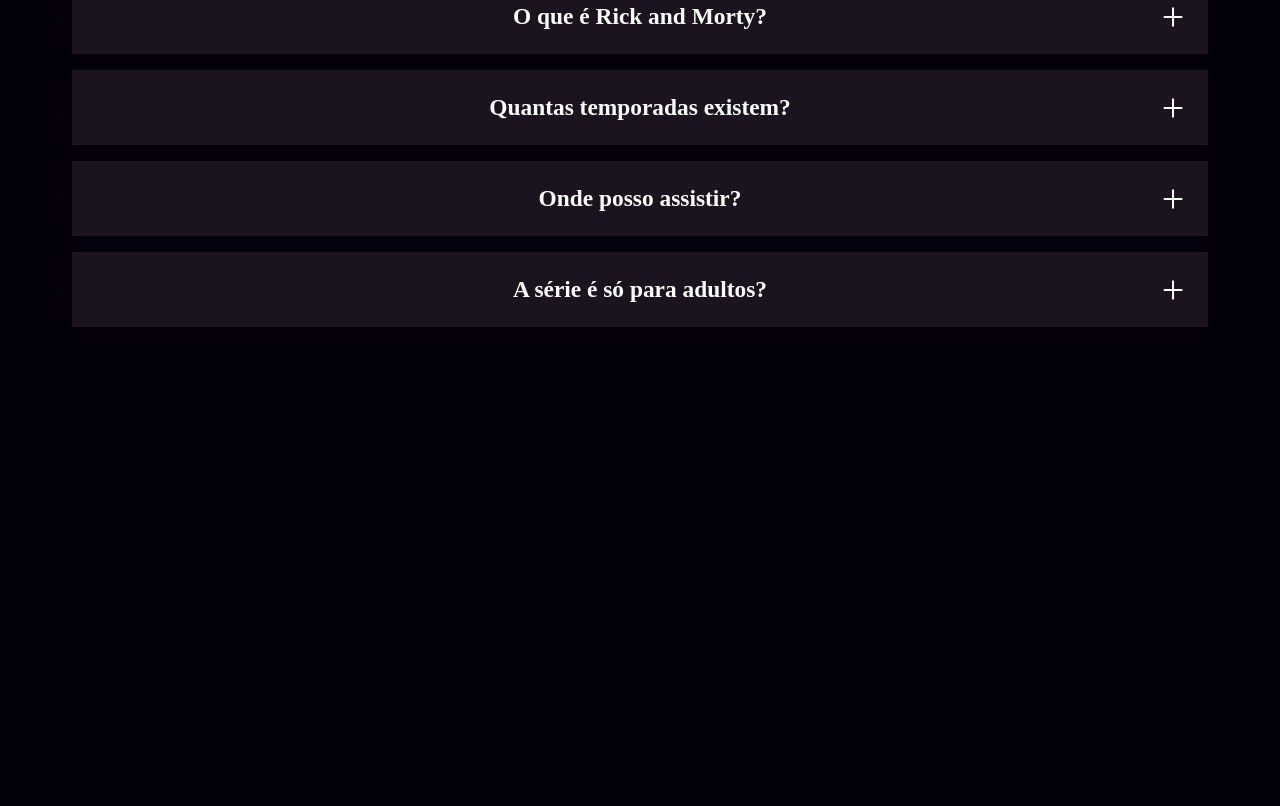
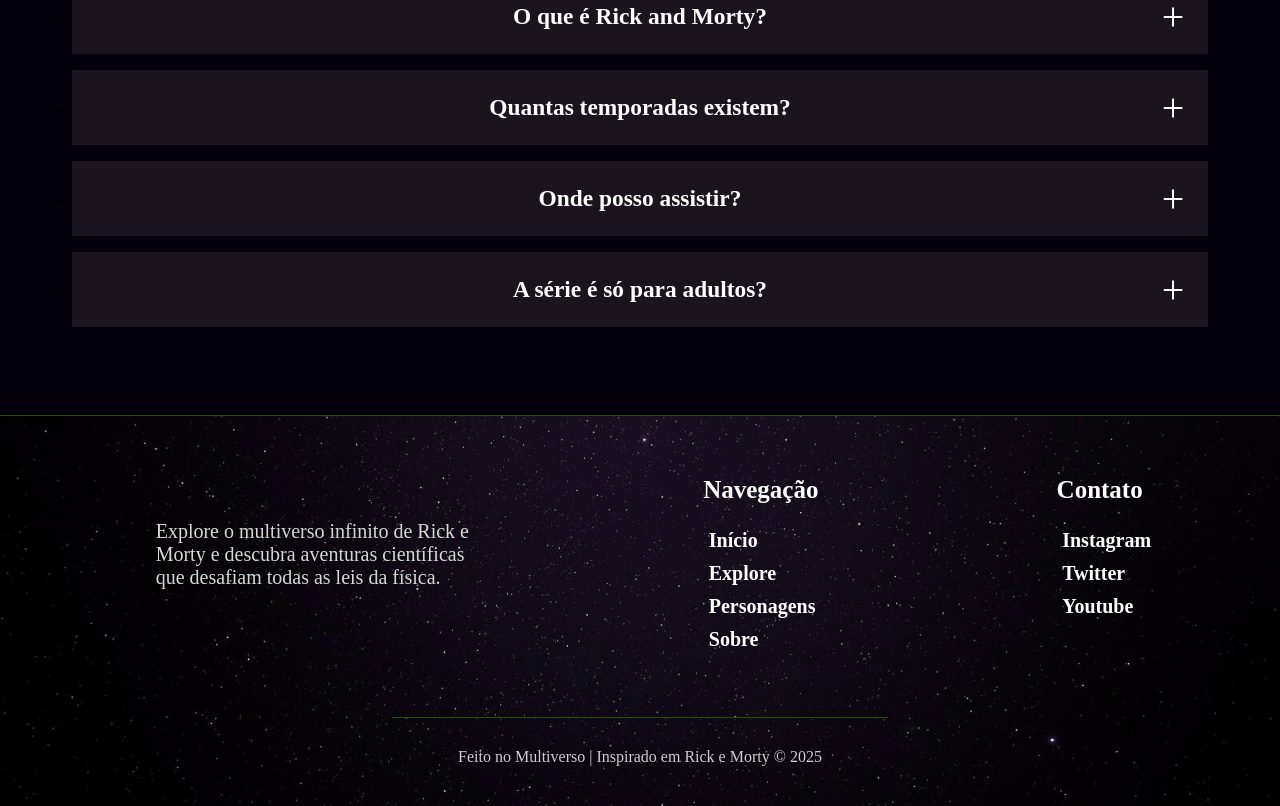
Before and after one commit to iancaTino/Rick_and_morty, a website: page index.html in a window 1280 px wide. Shown: the part 3377-4183 px from the top of the page. Before the commit the page ends 3792 px from the top, so only its background shows below. Drawn offline with nearby package versions, Linux system fonts and the light colour scheme; files that its build step writes are made by us from their sources; files whose address does not match are found by name.

Commit message:
footer finalizado

```diff
--- a/index.html
+++ b/index.html
@@ -377,6 +377,37 @@
         </ul>
     </section>
 
+    <footer class="footer">
+        <div class="footer-content">
+            <div class="texto_p">
+                <p>
+                    Explore o multiverso infinito de Rick e Morty e descubra aventuras científicas que desafiam todas as
+                    leis da física.
+                </p>
+            </div>
+            <div class="navegacao">
+                <h3>Navegação</h3>
+                <ul>
+                    <li><a href="#hero">Início</a></li>
+                    <li><a href="#explore">Explore</a></li>
+                    <li><a href="#personagens">Personagens</a></li>
+                    <li><a href="#sobre">Sobre</a></li>
+                </ul>
+            </div>
+            <div class="contato">
+                <h3>Contato</h3>
+                <ul>
+                    <li><a href="#">Instagram</a></li>
+                    <li><a href="#">Twitter</a></li>
+                    <li><a href="#">Youtube</a></li>
+                </ul>
+            </div>
+        </div>
+        <hr class="linha">
+        <p class="copy">Feito no Multiverso | Inspirado em Rick e Morty &copy; 2025</p>
+    </footer>
+
+
     <script src="src/scripts/main.js"></script>
 </body>
 
--- /dev/null
+++ b/src/styles/_footer.scss
@@ -0,0 +1,78 @@
+@use 'variaveis';
+
+.footer {
+    border-top: 1px solid #1f5002;
+    background-image: url('../images/sky.png');
+    background-size: cover;
+    background-position: center;
+    background-repeat: no-repeat;
+    color: #fff;
+    padding: 40px 20px;
+
+    .footer-content {
+        display: flex;
+        justify-content: space-between;
+        gap: 20px;
+        flex-wrap: wrap;
+
+        >div {
+            flex: 1;
+            min-width: 200px;
+        }
+
+        .texto_p {
+            margin-left: 5.6vw;
+            color: #d2dad2;
+            padding: 5vw;
+            font-size: 20px
+        }
+
+        h3 {
+            margin-top: 20px;
+            margin-left: 39%;
+            font-size: 25px;
+        }
+
+        ul {
+            list-style: none;
+            padding: 2vw;
+        }
+
+        li {
+            margin-bottom: 10px;
+            text-align: left;
+        }
+
+        a {
+            color: variaveis.$thirdColor;
+            text-decoration: none;
+            font-weight: bold;
+            font-size: 20px;
+            transition: color 0.3s;
+            margin-left: 39%;
+            transition: transform 0.3s ease, color 0.3s ease;
+
+            &:hover {
+                color: variaveis.$green_neon;
+                color: #0f0;
+                transform: translateY(-5px) rotate(-2deg) scale(1.05);
+                text-shadow: 0 0 10px #0f0, 0 0 20px #0f0;
+            }
+        }
+    }
+
+
+.linha {
+    border: none;
+    border-top: 1px solid #1f5002;
+    width: 40%;
+    margin: 30px auto;
+}
+
+.copy {
+    text-align: center;
+    margin-top: 10px;
+    font-size: 16px;
+    opacity: 0.8;
+}
+}
--- a/src/styles/main.scss
+++ b/src/styles/main.scss
@@ -4,6 +4,7 @@
 @use 'explore';
 @use 'personagens';
 @use 'faq';
+@use 'footer';
 
 * {
     margin: 0;
```
Also changed, not shown: src/images/sky.png (added), src/styles/_faq.scss (line endings or trailing spaces).
